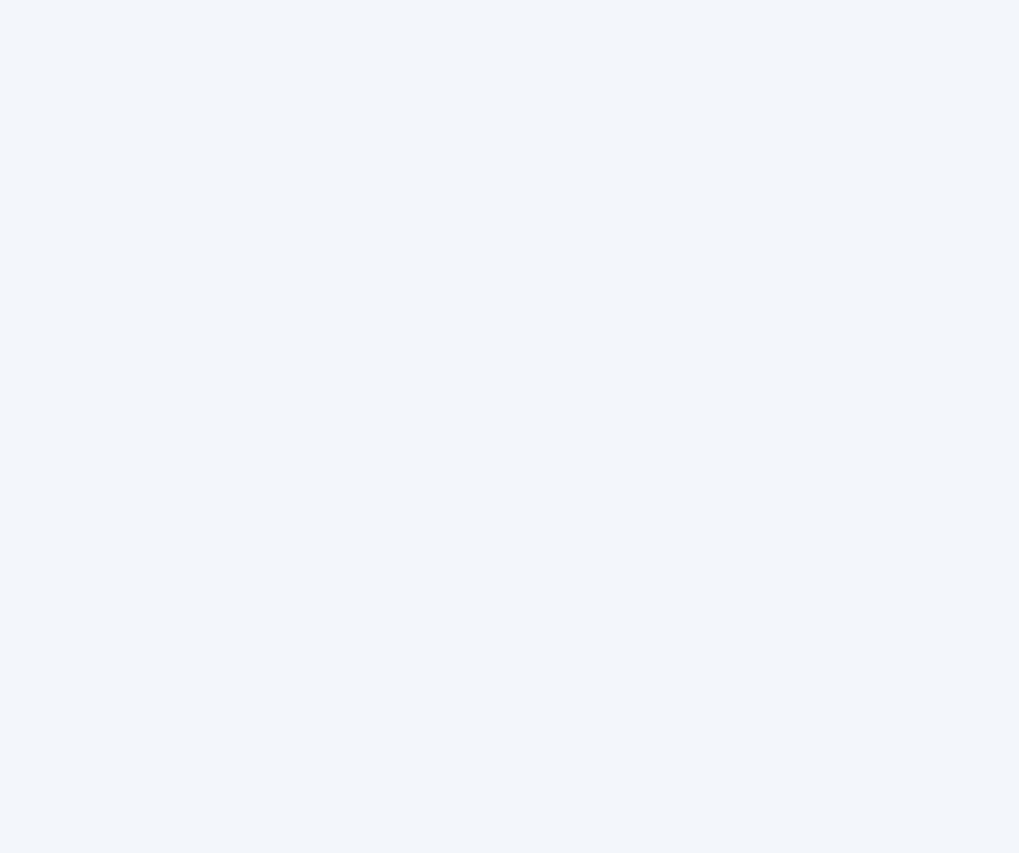
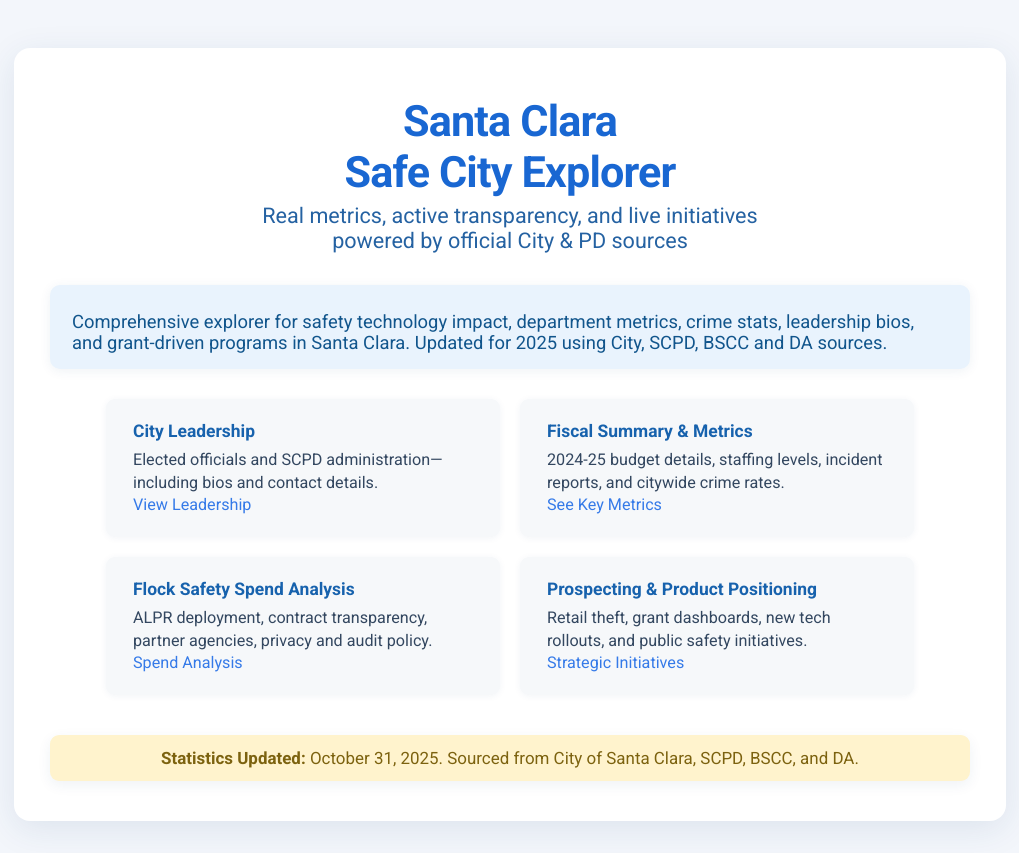
Before and after one commit to mjhiserman-spec/SCSafeCityExplorer, a plain HTML site: page index.html in a window 1280 px wide. Shown: the whole page, without its empty margins (130-1149 px from the left). Before the commit the page ends 800 px from the top, so only its background shows below. Drawn offline with Linux system fonts and the light colour scheme.

Commit message:
Update index.html

```diff
--- a/index.html
+++ b/index.html
@@ -88,4 +88,62 @@
     }
     .notice {
       background: #fff3cd;
-      padding: 13px
+      padding: 13px 24px;
+      border-radius: 9px;
+      text-align: center;
+      margin-top: 30px;
+      color: #7c620f;
+      font-size: 1.06em;
+      box-shadow: 0 4px 14px rgba(33,69,118,.07);
+    }
+    @media (max-width: 810px) {
+      .container { padding: 20px 8px; }
+      .mainnav { padding:0; gap: 12px; }
+      .navcard { min-width: 140px; padding: 18px 10px;}
+    }
+    @media (max-width: 490px) {
+      .title {font-size: 2em;}
+      .intro {padding: 10px 7px;}
+      .container {padding:4px 0;}
+    }
+  </style>
+</head>
+<body>
+  <div class="container">
+    <div class="title">Santa Clara<br>Safe City Explorer</div>
+    <div class="subtitle">Real metrics, active transparency, and live initiatives<br>powered by official City & PD sources</div>
+    <div class="intro">
+      Comprehensive explorer for safety technology impact, department metrics, crime stats, leadership bios, and grant-driven programs in Santa Clara. Updated for 2025 using City, SCPD, BSCC and DA sources.
+    </div>
+    <div class="mainnav">
+      <div class="navcard">
+        <h3>City Leadership</h3>
+        <p>Elected officials and SCPD administration—including bios and contact details.<br>
+          <a href="santa-clara-safe-city-leadership.html">View Leadership</a>
+        </p>
+      </div>
+      <div class="navcard">
+        <h3>Fiscal Summary & Metrics</h3>
+        <p>2024-25 budget details, staffing levels, incident reports, and citywide crime rates.<br>
+          <a href="santa-clara-safe-city-fiscal-metrics.html">See Key Metrics</a>
+        </p>
+      </div>
+      <div class="navcard">
+        <h3>Flock Safety Spend Analysis</h3>
+        <p>ALPR deployment, contract transparency, partner agencies, privacy and audit policy.<br>
+          <a href="santa-clara-safe-city-flock-analysis.html">Spend Analysis</a>
+        </p>
+      </div>
+      <div class="navcard">
+        <h3>Prospecting & Product Positioning</h3>
+        <p>Retail theft, grant dashboards, new tech rollouts, and public safety initiatives.<br>
+          <a href="santa-clara-safe-city-prospecting.html">Strategic Initiatives</a>
+        </p>
+      </div>
+    </div>
+    <div class="notice">
+      <strong>Statistics Updated:</strong> October 31, 2025. Sourced from City of Santa Clara, SCPD, BSCC, and DA.
+    </div>
+  </div>
+</body>
+</html>
```
